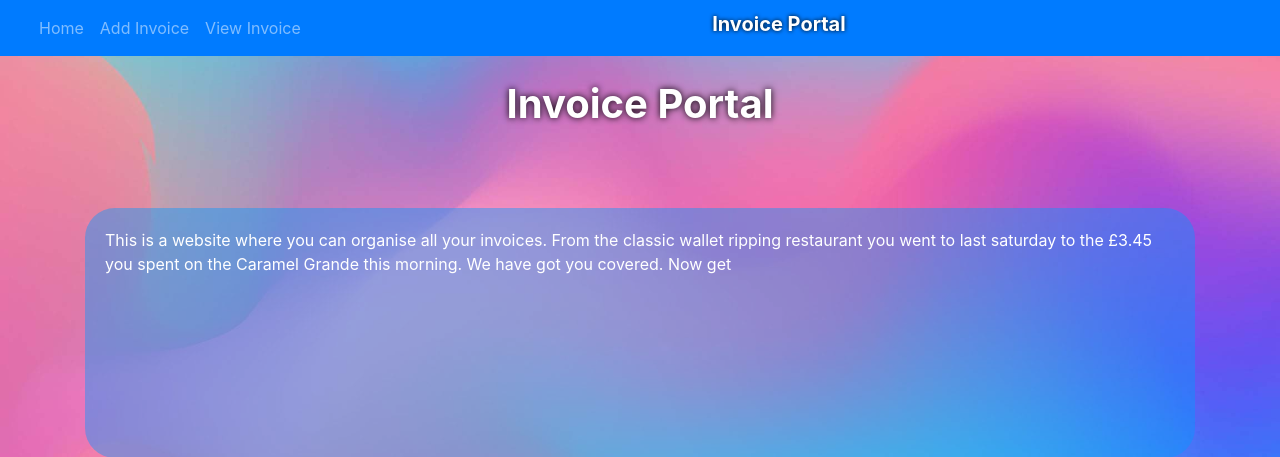
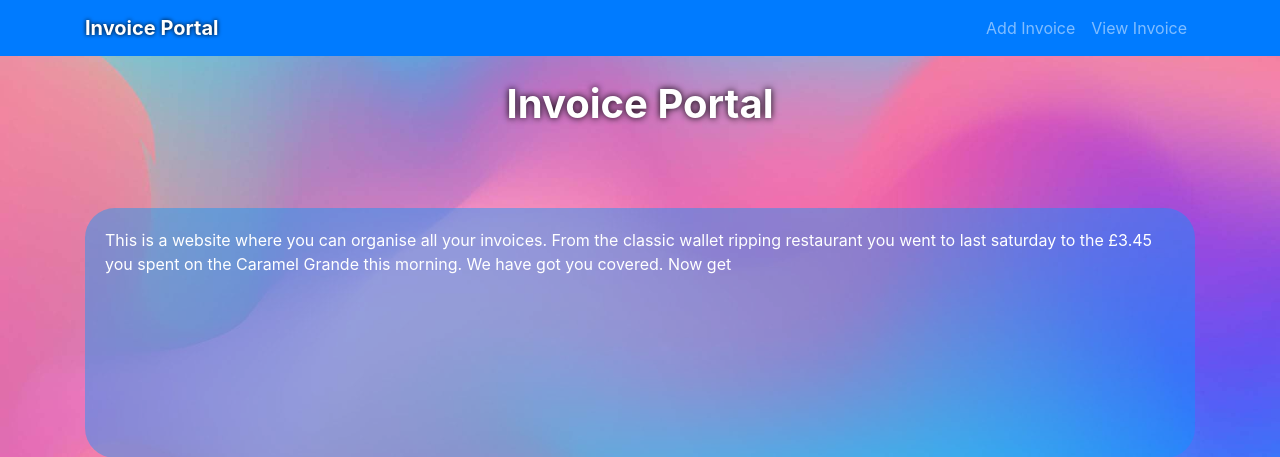
Before and after one commit to dxxpxy/BaseDeploy, a Flask app: page / in a window 1280 px wide. Shown: the top 457 px of the page. Run offline with Flask 2, Linux system fonts and the light colour scheme; some libraries are stand-ins or nearby versions.

Commit message:
navupdate

```diff
--- a/app/templates/base.html
+++ b/app/templates/base.html
@@ -26,18 +26,17 @@
 </nav> -->
 
 <nav class="navbar navbar-expand-lg navbar-dark bg-primary">
-  <div class="container-fluid">
-    <button class="navbar-toggler" type="button" data-toggle="collapse" data-target="#navbar">
-      <span class="navbar-toggler-icon"></span>
-    </button>
+  <div class="container">
+    <div class="d-flex justify-content-between align-items-center w-100">
+      <a class="navbar-brand ms-auto" id="invoiceportal" href="/" style="font-weight:bold; color:#ffffff; font-size:20px; text-shadow: 0 0 4px black;">{% block navcontent %}Invoice Portal{% endblock%}</a>
+      <button class="navbar-toggler me-auto" type="button" data-toggle="collapse" data-target="#navbar">
+        <span class="navbar-toggler-icon"></span>
+      </button>
+    </div>
     <div class="collapse navbar-collapse" id="navbar">
-      <div class="navbar-nav float-left">
-        <a class="nav-item nav-link" id="home" href="/">Home</a>
-        <a class="nav-item nav-link" id="addinvoice" href="/addinvoice">Add Invoice</a>
-        <a class="nav-item nav-link" id="viewinvoice" href="/viewinvoice">View Invoice</a>
-      </div>
-      <div class="navbar-nav mx-auto">
-        <h2 class="text-center" style="font-weight:bold; color:#ffffff; font-size:20px; text-shadow: 0 0 4px black; position: relative; left: -50%; transform: translateX(50%);">{% block navcontent %}Invoice Portal{% endblock%}</h2>
+      <div class="navbar-nav">
+        <a class="nav-item nav-link" id="addinvoice" href="/addinvoice">Add&nbsp;Invoice</a>
+        <a class="nav-item nav-link" id="viewinvoice" href="/viewinvoice">View&nbsp;Invoice</a>
       </div>
     </div>
   </div>
```
